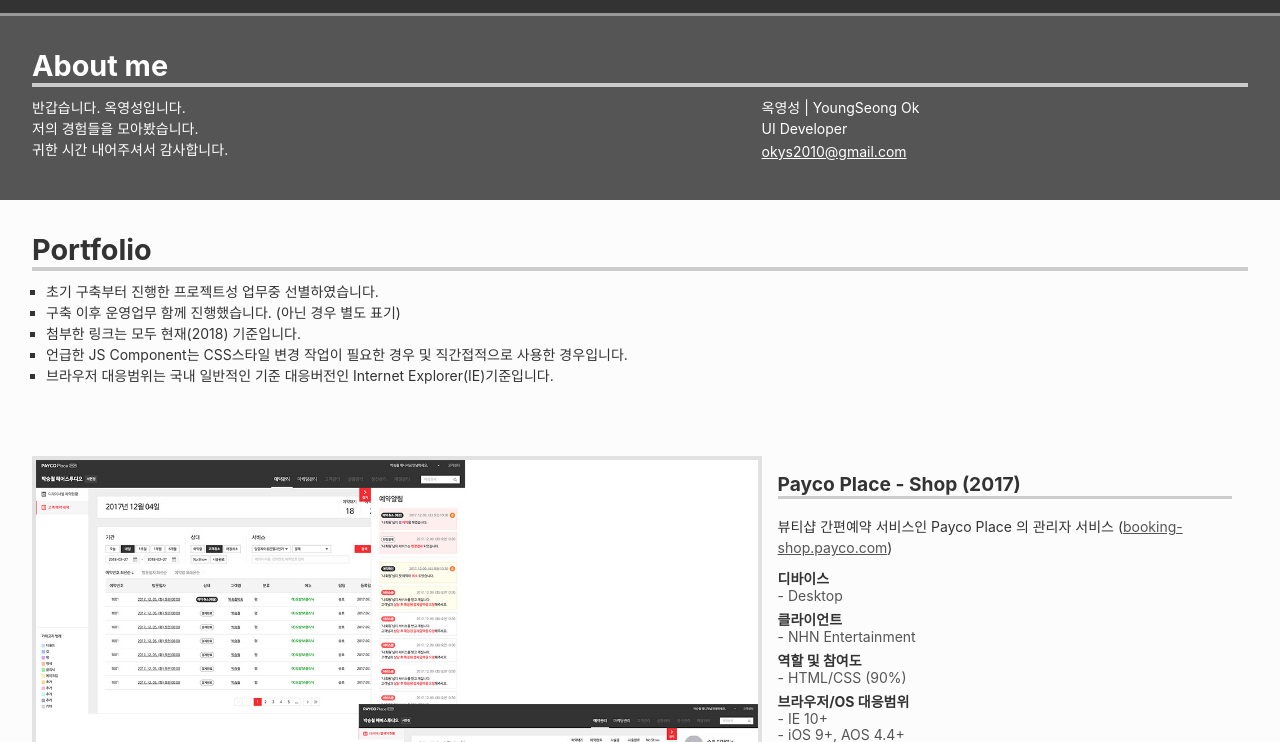
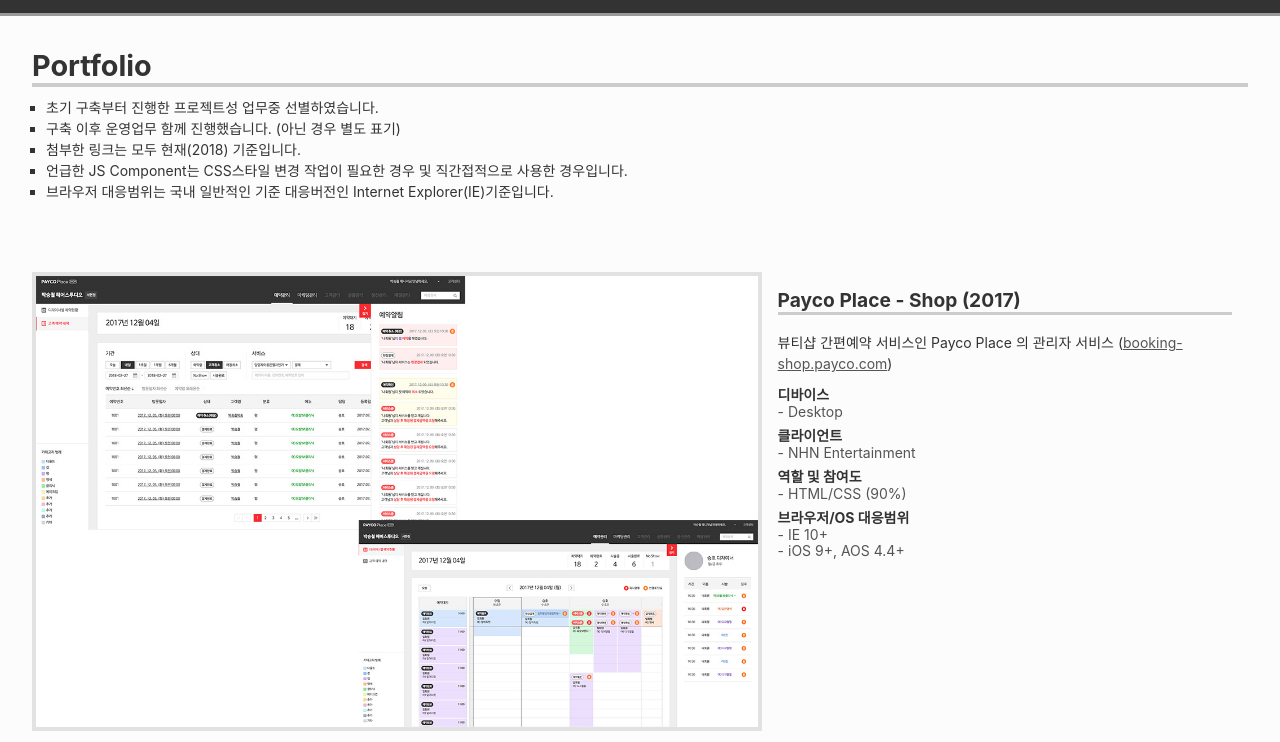
Before and after one commit to youngseongok/okys, a plain HTML site: page index.html in a window 1280 px wide. Shown: the part 58-800 px from the top of the page. Drawn offline with Linux system fonts and the light colour scheme.

Commit message:
영역 임시 제거

```diff
--- a/index.html
+++ b/index.html
@@ -22,7 +22,7 @@
 <!-- 메인 콘텐츠 -->
 <main class="site-content">
 	<!-- 내 정보 -->
-	<section class="section about">
+	<section class="section about" style="display: none">
 		<div class="inner">
 			<h2 class="title">About me</h2>
 			<div class="welcome">
```
